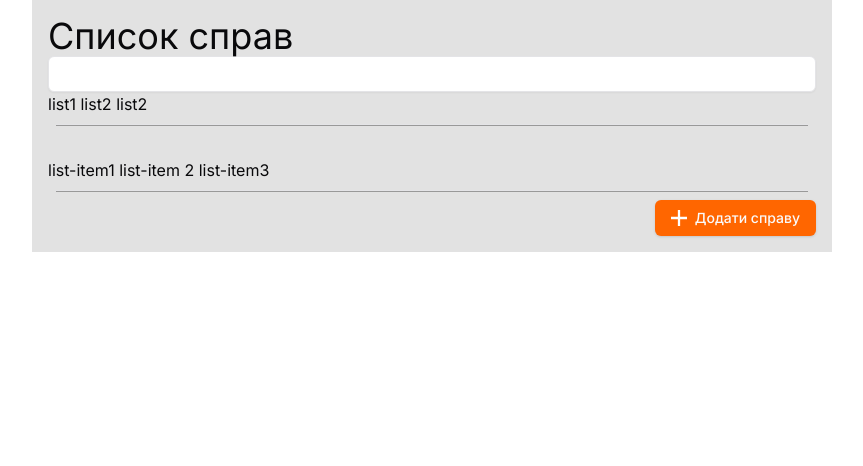
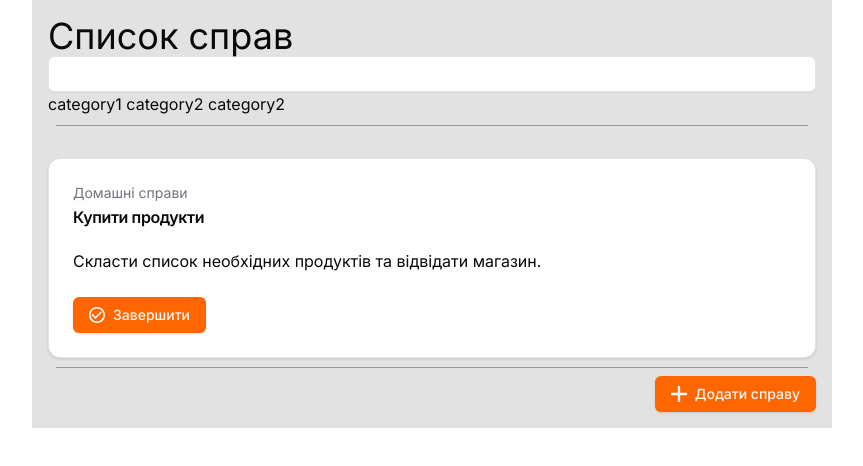
Before and after one commit to temp4422/TODO-list, a Next.js app: page / in a window 1280 px wide. Shown: the top 466 px of the page, without its empty margins (208-1071 px from the left). Built offline with nearby package versions, Linux system fonts and the light colour scheme.

Commit message:
Add shadcn card

```diff
--- a/src/app/page.tsx
+++ b/src/app/page.tsx
@@ -1,5 +1,7 @@
 import { Input } from '@/components/ui/input'
 import { Button } from '@/components/ui/button'
+// prettier-ignore
+import { Card, CardContent, CardDescription, CardFooter, CardHeader, CardTitle } from '@/components/ui/card'
 
 export default function Home() {
   return (
@@ -8,13 +10,39 @@ export default function Home() {
         <header>
           <h1 className="text-4xl wheight-bold">Список справ</h1>
           <Input className="bg-white" />
-          <p>list1 list2 list2 </p>
+          <p>category1 category2 category2 </p>
           <hr className="bg-[#999999] h-[2px] m-2" />
           <br />
         </header>
 
         <main>
-          list-item1 list-item 2 list-item3
+          <Card>
+            <CardHeader>
+              <CardDescription>Домашні справи</CardDescription>
+              <CardTitle>Купити продукти</CardTitle>
+            </CardHeader>
+            <CardContent>
+              <p>Скласти список необхідних продуктів та відвідати магазин.</p>
+            </CardContent>
+            <CardFooter>
+              <Button className="bg-[#FF6600]">
+                <svg
+                  width="20"
+                  height="20"
+                  viewBox="0 0 20 20"
+                  fill="none"
+                  xmlns="http://www.w3.org/2000/svg"
+                >
+                  <path
+                    d="M14.59 5.58L8 12.17L4.41 8.59L3 10L8 15L16 7L14.59 5.58ZM10 0C4.48 0 0 4.48 0 10C0 15.52 4.48 20 10 20C15.52 20 20 15.52 20 10C20 4.48 15.52 0 10 0ZM10 18C5.58 18 2 14.42 2 10C2 5.58 5.58 2 10 2C14.42 2 18 5.58 18 10C18 14.42 14.42 18 10 18Z"
+                    fill="white"
+                  />
+                </svg>
+                Завершити
+              </Button>
+            </CardFooter>
+          </Card>
+
           <hr className="bg-[#999999] h-[2px] m-2" />
           <div className="flex justify-end">
             <Button className="bg-[#FF6600]">
--- /dev/null
+++ b/src/components/ui/card.tsx
@@ -0,0 +1,76 @@
+import * as React from "react"
+
+import { cn } from "@/lib/utils"
+
+const Card = React.forwardRef<
+  HTMLDivElement,
+  React.HTMLAttributes<HTMLDivElement>
+>(({ className, ...props }, ref) => (
+  <div
+    ref={ref}
+    className={cn(
+      "rounded-xl border bg-card text-card-foreground shadow",
+      className
+    )}
+    {...props}
+  />
+))
+Card.displayName = "Card"
+
+const CardHeader = React.forwardRef<
+  HTMLDivElement,
+  React.HTMLAttributes<HTMLDivElement>
+>(({ className, ...props }, ref) => (
+  <div
+    ref={ref}
+    className={cn("flex flex-col space-y-1.5 p-6", className)}
+    {...props}
+  />
+))
+CardHeader.displayName = "CardHeader"
+
+const CardTitle = React.forwardRef<
+  HTMLDivElement,
+  React.HTMLAttributes<HTMLDivElement>
+>(({ className, ...props }, ref) => (
+  <div
+    ref={ref}
+    className={cn("font-semibold leading-none tracking-tight", className)}
+    {...props}
+  />
+))
+CardTitle.displayName = "CardTitle"
+
+const CardDescription = React.forwardRef<
+  HTMLDivElement,
+  React.HTMLAttributes<HTMLDivElement>
+>(({ className, ...props }, ref) => (
+  <div
+    ref={ref}
+    className={cn("text-sm text-muted-foreground", className)}
+    {...props}
+  />
+))
+CardDescription.displayName = "CardDescription"
+
+const CardContent = React.forwardRef<
+  HTMLDivElement,
+  React.HTMLAttributes<HTMLDivElement>
+>(({ className, ...props }, ref) => (
+  <div ref={ref} className={cn("p-6 pt-0", className)} {...props} />
+))
+CardContent.displayName = "CardContent"
+
+const CardFooter = React.forwardRef<
+  HTMLDivElement,
+  React.HTMLAttributes<HTMLDivElement>
+>(({ className, ...props }, ref) => (
+  <div
+    ref={ref}
+    className={cn("flex items-center p-6 pt-0", className)}
+    {...props}
+  />
+))
+CardFooter.displayName = "CardFooter"
+
+export { Card, CardHeader, CardFooter, CardTitle, CardDescription, CardContent }
```
